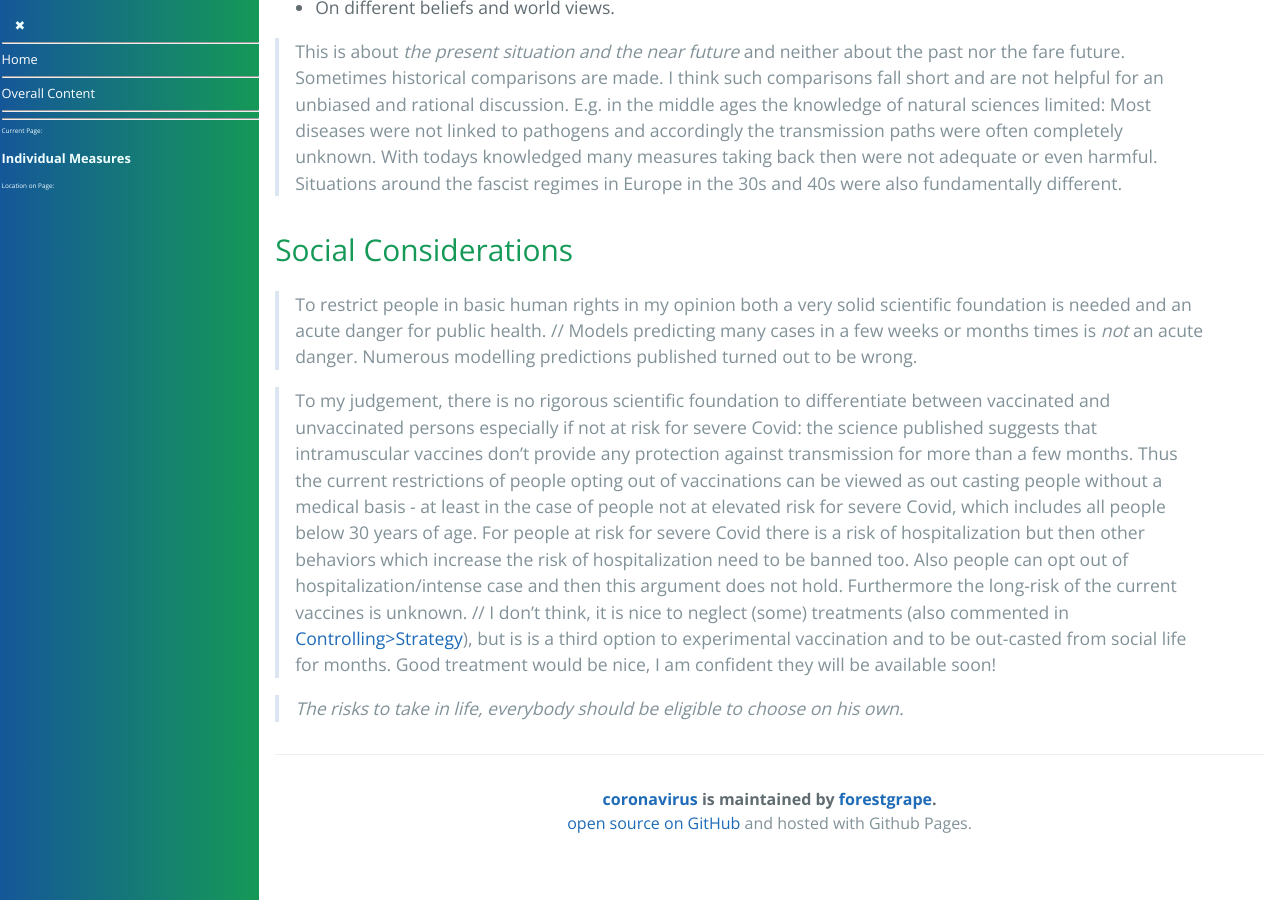
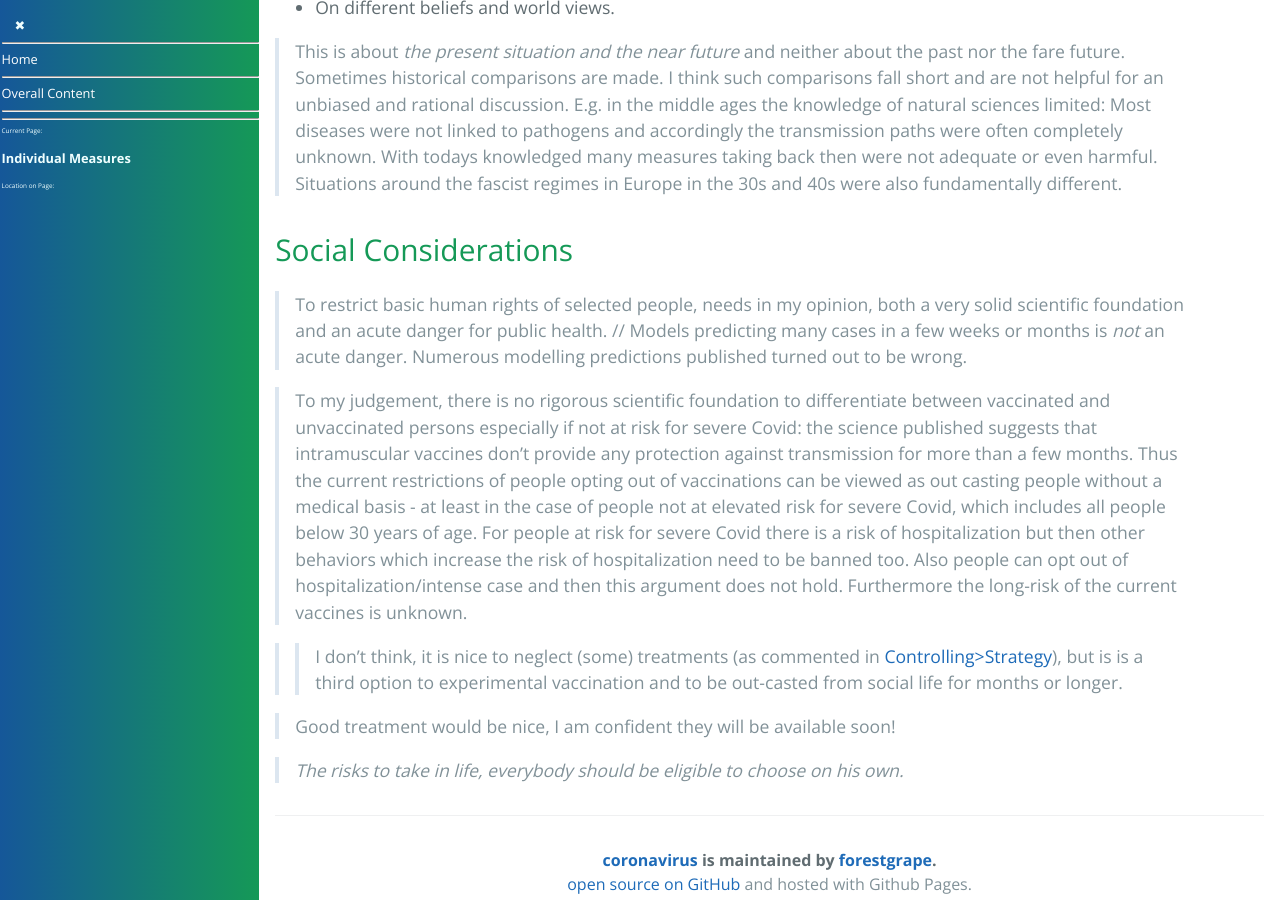
Before and after one commit to forestgrape/coronavirus, a Jekyll site: the page built from 7_social/individual_measures.md, in a window 1280 px wide and 900 px high, scrolled down 968 px. Built offline with Jekyll 4.4.1, drawn with Linux system fonts in a browser that asks for light colours; our own code applies the rules of GitHub Pages for plain Markdown files; some of the changed text lies outside the part shown.

Commit message:
formulations

```diff
--- a/7_social/individual_measures.md
+++ b/7_social/individual_measures.md
@@ -28,8 +28,12 @@ Relevant moral questions are:
 
 
 ### Social Considerations
-> To restrict people in basic human rights in my opinion both a very solid scientific foundation is needed and an acute danger for public health. // Models predicting many cases in a few weeks or months times is *not* an acute danger. Numerous modelling predictions published turned out to be wrong.
+> To restrict basic human rights of selected people, needs in my opinion, both a very solid scientific foundation and an acute danger for public health. // Models predicting many cases in a few weeks or months is *not* an acute danger. Numerous modelling predictions published turned out to be wrong.
 
-> To my judgement, there is no rigorous scientific foundation to differentiate between vaccinated and unvaccinated persons especially if not at risk for severe Covid: the science published suggests that intramuscular vaccines don't provide any protection against transmission for more than a few months. Thus the current restrictions of people opting out of vaccinations can be viewed as out casting people without a medical basis - at least in the case of people not at elevated risk for severe Covid, which includes all people below 30 years of age. For people at risk for severe Covid there is a risk of hospitalization but then other behaviors which increase the risk of hospitalization need to be banned too. Also people can opt out of hospitalization/intense case and then this argument does not hold. Furthermore the long-risk of the current vaccines is unknown. // I don't think, it is nice to neglect (some) treatments (also commented in [Controlling>Strategy](controlling.md#strategy)), but is is a third option to experimental vaccination and to be out-casted from social life for months. Good treatment would be nice, I am confident they will be available soon!
+> To my judgement, there is no rigorous scientific foundation to differentiate between vaccinated and unvaccinated persons especially if not at risk for severe Covid: the science published suggests that intramuscular vaccines don't provide any protection against transmission for more than a few months. Thus the current restrictions of people opting out of vaccinations can be viewed as out casting people without a medical basis - at least in the case of people not at elevated risk for severe Covid, which includes all people below 30 years of age. For people at risk for severe Covid there is a risk of hospitalization but then other behaviors which increase the risk of hospitalization need to be banned too. Also people can opt out of hospitalization/intense case and then this argument does not hold. Furthermore the long-risk of the current vaccines is unknown.
+
+>> I don't think, it is nice to neglect (some) treatments (as commented in [Controlling>Strategy](controlling.md#strategy)), but is is a third option to experimental vaccination and to be out-casted from social life for months or longer.
+
+> Good treatment would be nice, I am confident they will be available soon!
 
 > *The risks to take in life, everybody should be eligible to choose on his own.*
```
Also changed, not shown: other parts of 7_social/individual_measures.md (+2 -2 lines).
